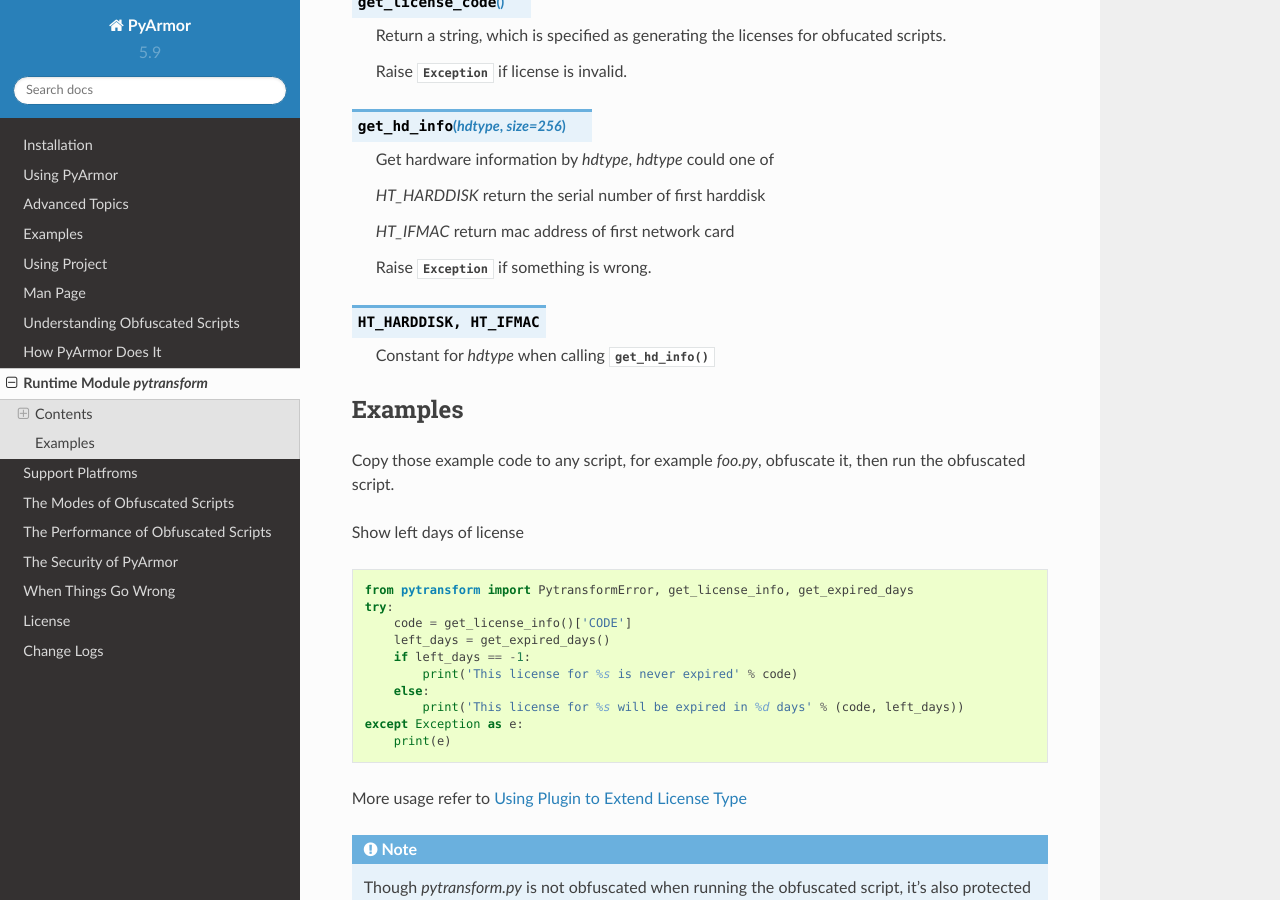
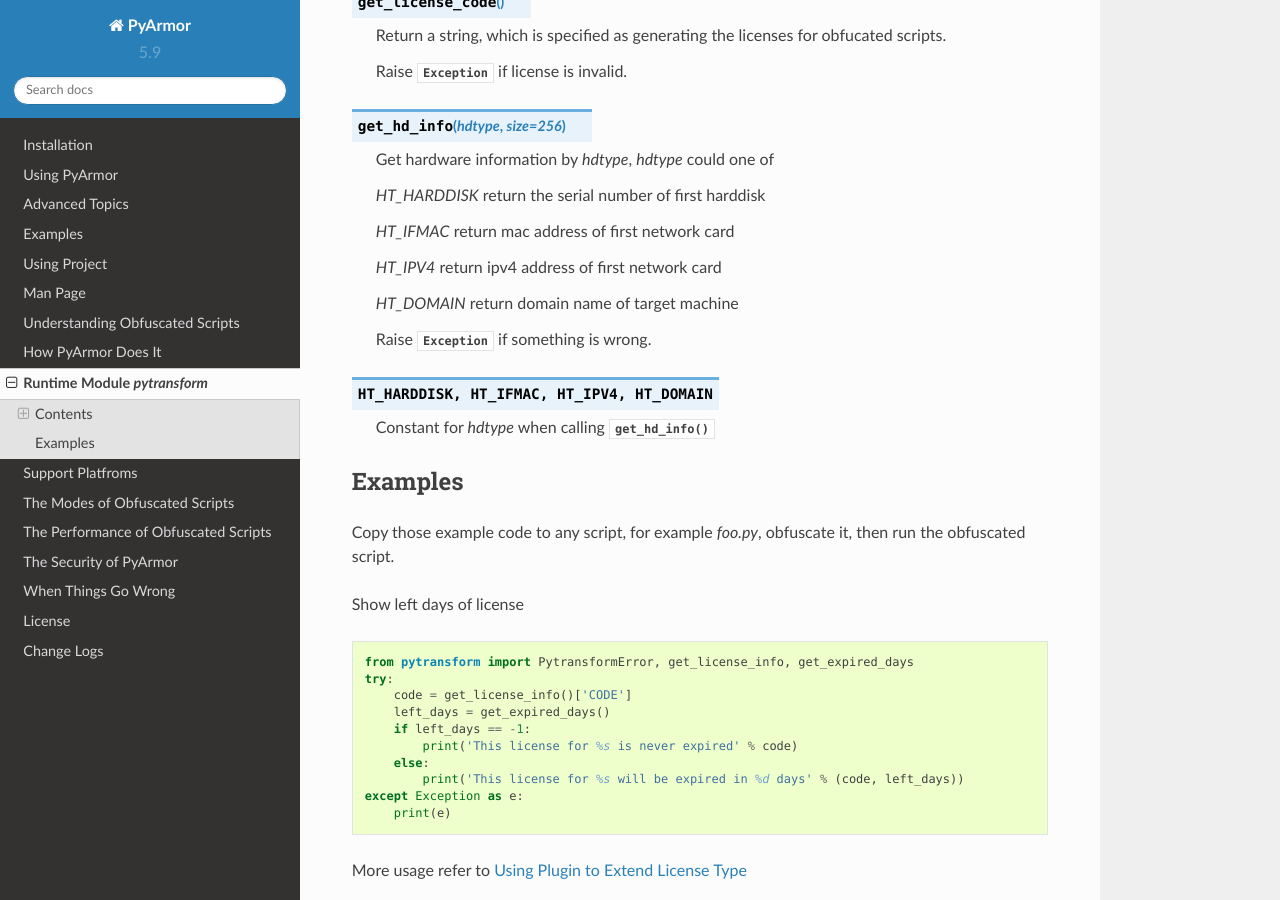
Before and after one commit to dashingsoft/pyarmor, a Sphinx documentation site: the page built from docs/pytransform.rst, in a window 1280 px wide and 900 px high, scrolled down 1124 px. Built offline with Sphinx 7.4.7 and the Read the Docs theme 2.0.0, drawn with Linux system fonts in a browser that asks for light colours.

Commit message:
Refine pytransform for get_hd_info

```diff
--- a/docs/pytransform.rst
+++ b/docs/pytransform.rst
@@ -66,9 +66,13 @@
 
    *HT_IFMAC* return mac address of first network card
 
+   *HT_IPV4* return ipv4 address of first network card
+
+   *HT_DOMAIN* return domain name of target machine
+
    Raise :exc:`Exception` if something is wrong.
 
-.. attribute:: HT_HARDDISK, HT_IFMAC
+.. attribute:: HT_HARDDISK, HT_IFMAC, HT_IPV4, HT_DOMAIN
 
    Constant for `hdtype` when calling :func:`get_hd_info`
 
```
